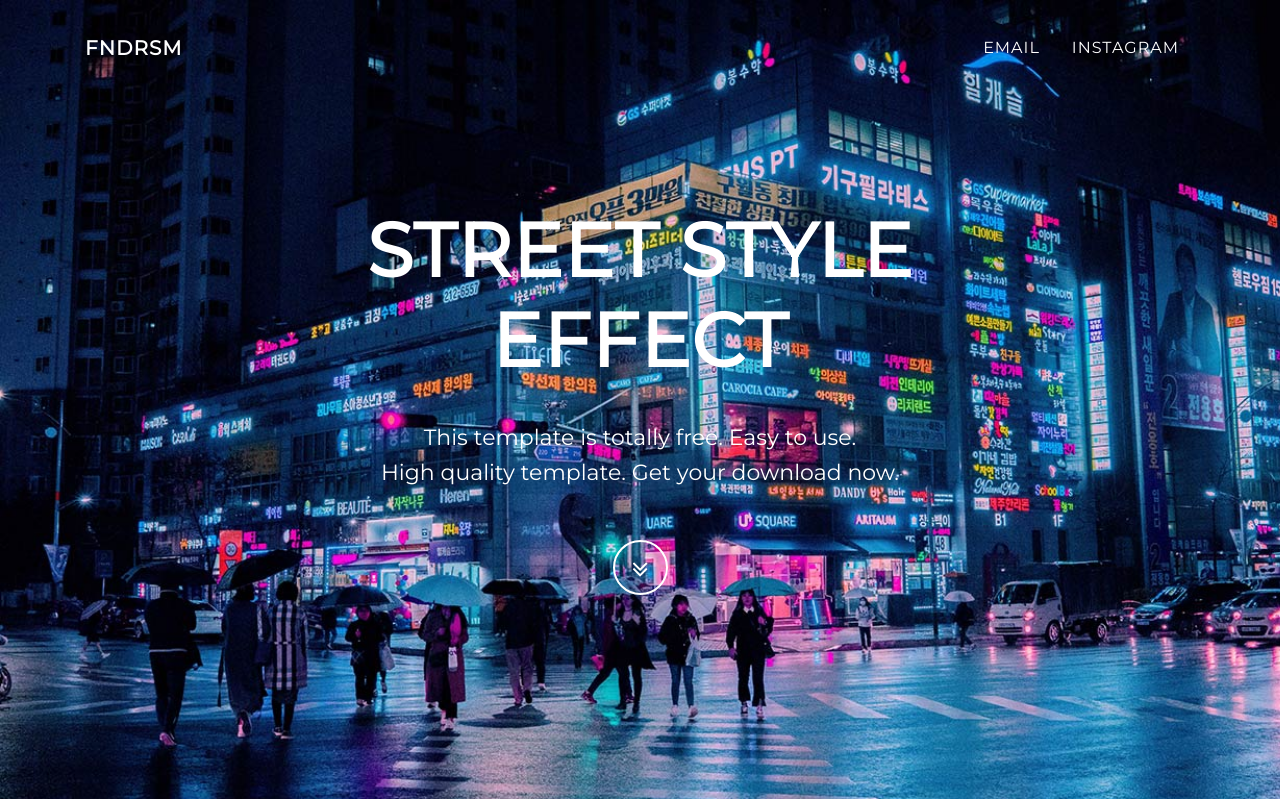
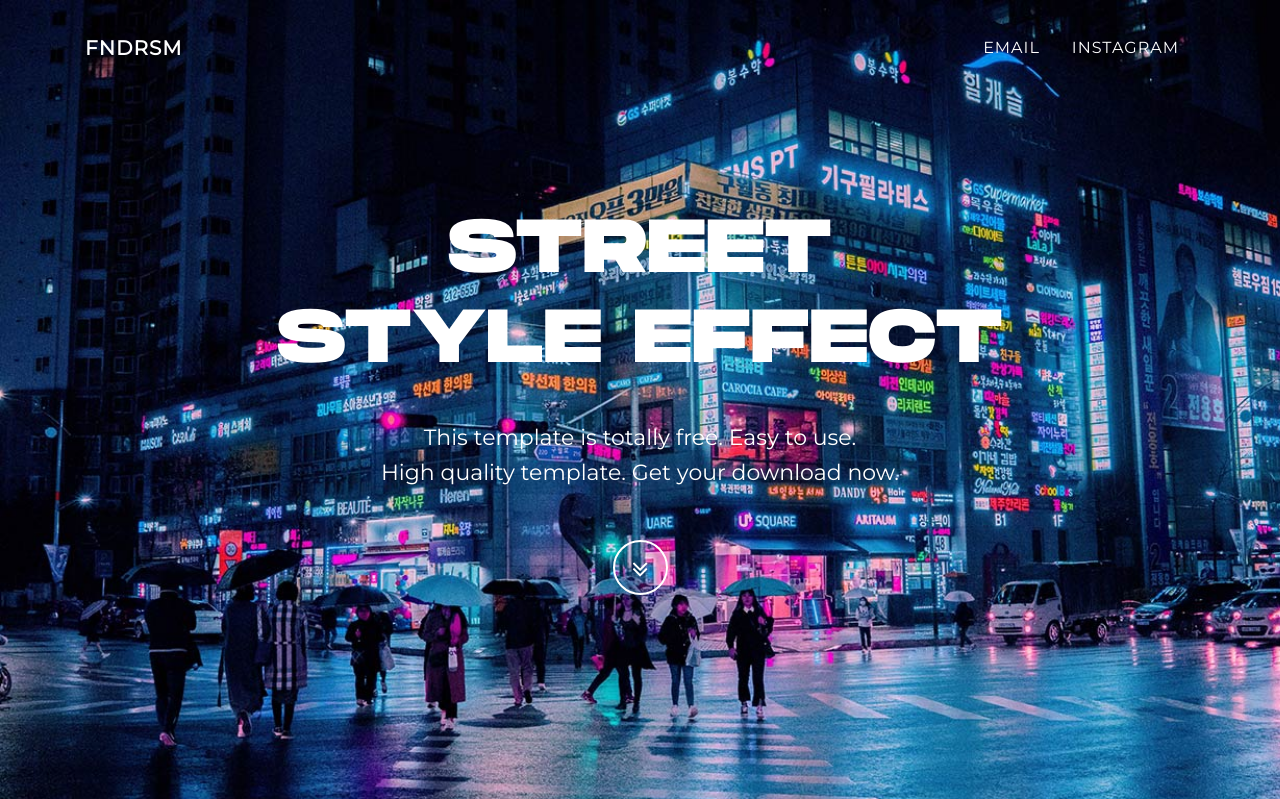
Before and after one commit to fndrsm/Street_effects, a PHP site: page / in a window 1280 px wide. Shown: the top 799 px of the page. Run offline with PHP 8.4, Linux system fonts and the light colour scheme.

Commit message:
Update index.php

```diff
--- a/index.php
+++ b/index.php
@@ -11,6 +11,11 @@
     <link rel="stylesheet" href="https://fonts.googleapis.com/css?family=Montserrat">
     <link rel="stylesheet" href="assets/fonts/font-awesome.min.css">
     <link rel="stylesheet" href="assets/css/untitled.css">
+<style>@font-face {
+  font-family: Matroska;
+  src: url(assets/fonts/MONUMENTEXTENDED-ULTRABOLD.OTF);
+}
+</style>
 </head>
 
 <body id="page-top">
@@ -30,7 +35,7 @@
             <div class="container">
                 <div class="row">
                     <div class="col-lg-8 mx-auto">
-                        <h2 class="brand-heading" style="font-size: 75px;font-family: Montserrat, sans-serif;">STREET STYLE EFFECT</h2>
+                        <h2 class="brand-heading" style="font-size: 75px;font-family: Matroska, sans-serif;">STREET STYLE EFFECT</h2>
                         <p class="intro-text" style="font-family: Montserrat, sans-serif;">This template is totally free. Easy to use.<br>High quality template. Get your download now.<br></p><a class="btn btn-link btn-circle" role="button" href="#about"><i class="fa fa-angle-double-down animated"></i></a></div>
                 </div>
             </div>
```
